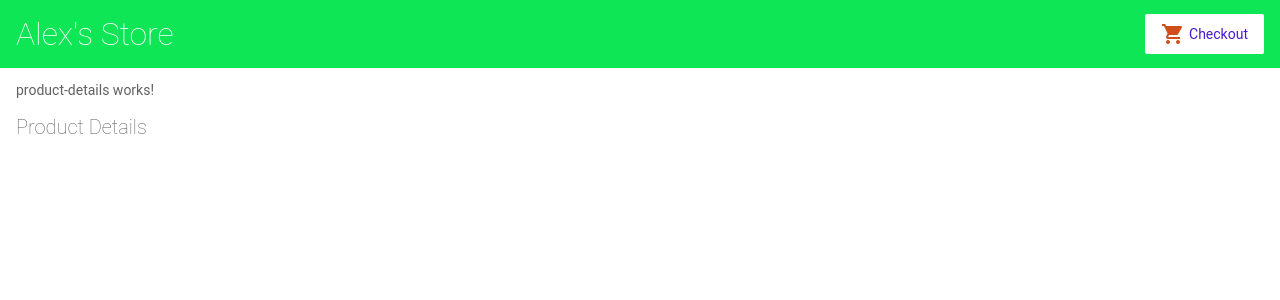
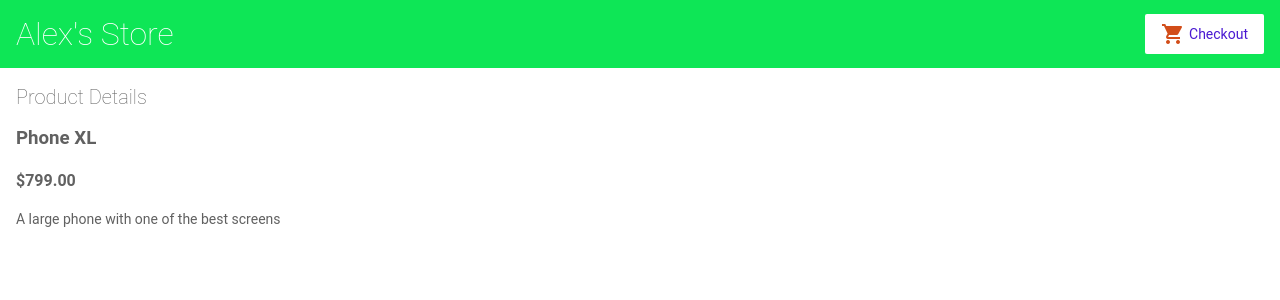
Before and after one commit to AlexNoyanov/angular-MyStore, an Angular app: page /products/1 in a window 1280 px wide. Shown: the top 300 px of the page. Built offline with nearby package versions, Linux system fonts and the light colour scheme.

Commit message:
2 files modified, 1 added, Shopping cart created - empty

```diff
--- a/src/app/product-details/product-details.component.html
+++ b/src/app/product-details/product-details.component.html
@@ -1,8 +1,16 @@
-<p>
+<!-- <p>
   product-details works!
 </p>
 
+<h2>Product Details</h2> -->
 <h2>Product Details</h2>
+
+<div *ngIf="product">
+  <h3>{{ product.name }}</h3>
+  <h4>{{ product.price | currency }}</h4>
+  <p>{{ product.description }}</p>
+
+</div>
 
 <!-- <div *ngIf="product">
   <h3>{{ product.name }}</h3>
```
Also changed, not shown: src/app/cart.service.ts (added, +8 -0 lines), src/app/product-details/product-details.component.ts (+11 -1 lines).
